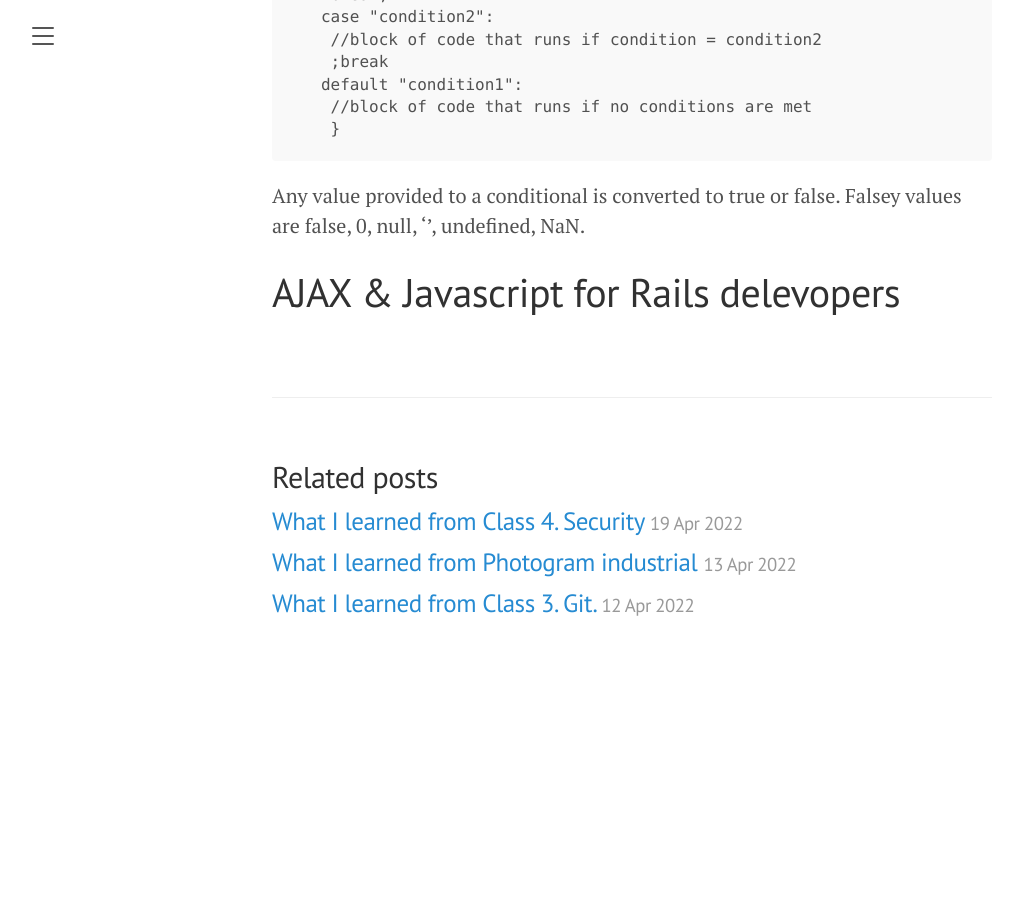
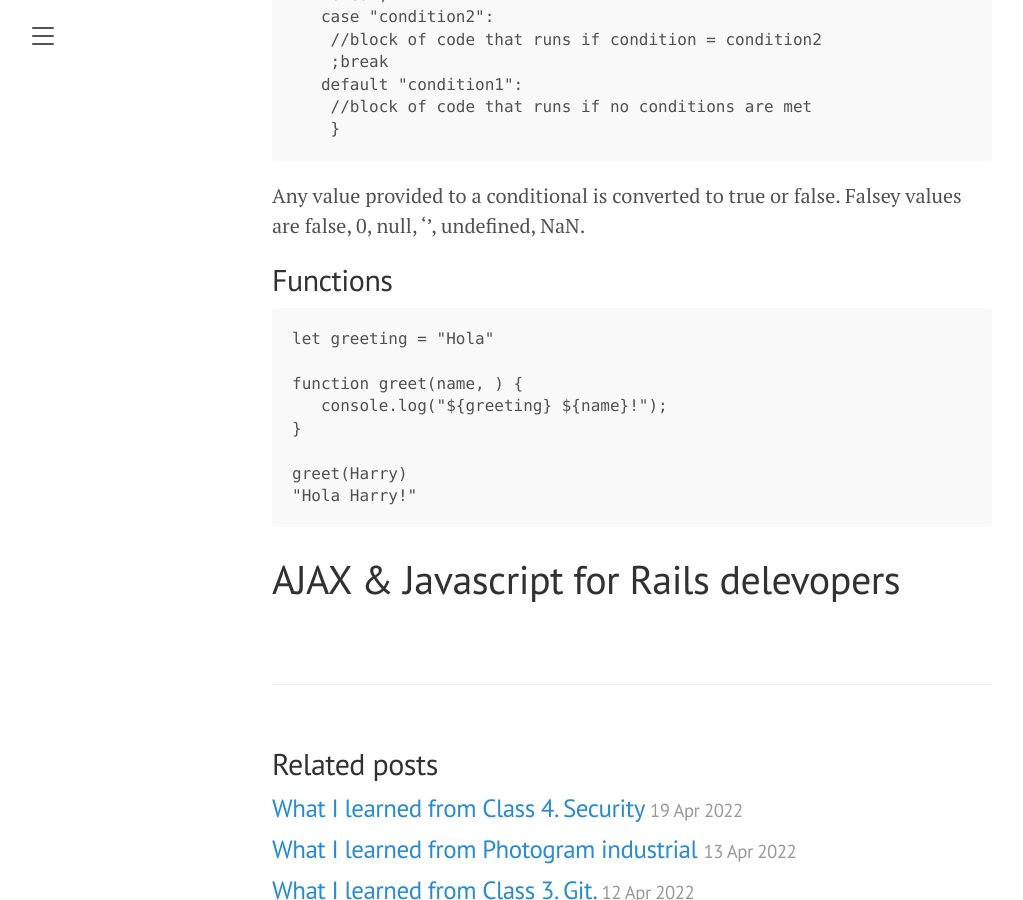
Before and after one commit to eamesa/maii-journal, a Jekyll site: the page built from _posts/2022-04-23-JavaScript.md, in a window 1280 px wide and 900 px high, scrolled down 1132 px. Shown: the whole window, without its empty margins (8-1031 px from the left). Built offline with Jekyll 4.4.1, drawn with Linux system fonts in a browser that asks for light colours; a script that is not in the unit is left out; before the commit the page ends 1812 px from its top, so only the background shows below that.

Commit message:
Update 2022-04-23-JavaScript.md

````diff
--- a/_posts/2022-04-23-JavaScript.md
+++ b/_posts/2022-04-23-JavaScript.md
@@ -47,4 +47,16 @@ if (boolean) {
 
 Any value provided to a conditional is converted to true or false. Falsey values are false, 0, null, '', undefined, NaN.
 
+## Functions
+
+```
+let greeting = "Hola"
+
+function greet(name, ) {
+   console.log("${greeting} ${name}!");
+}
+
+greet(Harry)
+"Hola Harry!"
+```
 # AJAX & Javascript for Rails delevopers
````
